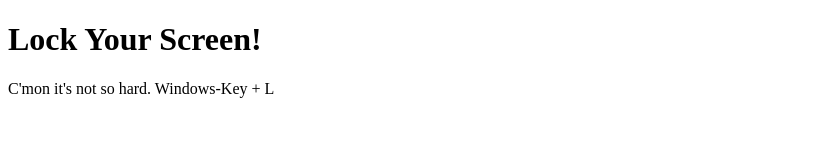
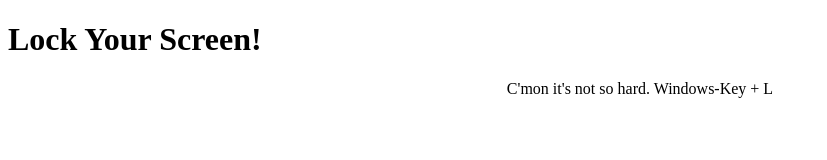
Before and after one commit to fxschaefer/lockyourscreen, a plain HTML site: page index.html in a window 1280 px wide. Shown: the whole page, without its empty margins (0-827 px from the left). Drawn offline with Linux system fonts and the light colour scheme.

Commit message:
Update index.html

```diff
--- a/index.html
+++ b/index.html
@@ -1,7 +1,13 @@
 <!DOCTYPE html>
+<style>
+.center {
+  text-align: center;
+}
+</style>
+
 <html>
 <body>
 <h1>Lock Your Screen!</h1>
-<p>C'mon it's not so hard. Windows-Key + L</p>
+<div class=center>C'mon it's not so hard. Windows-Key + L</div>
 </body>
 </html>
```
